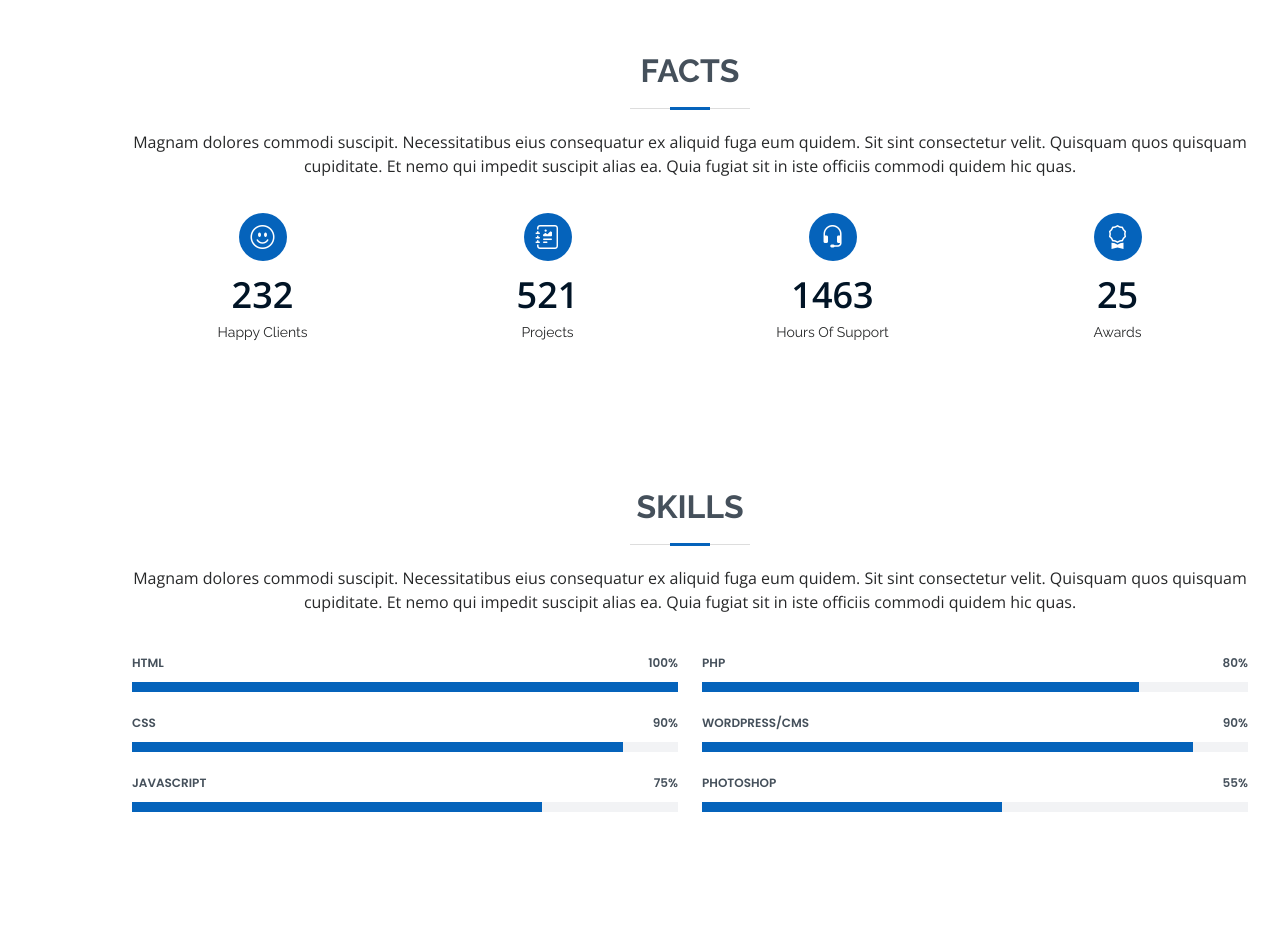
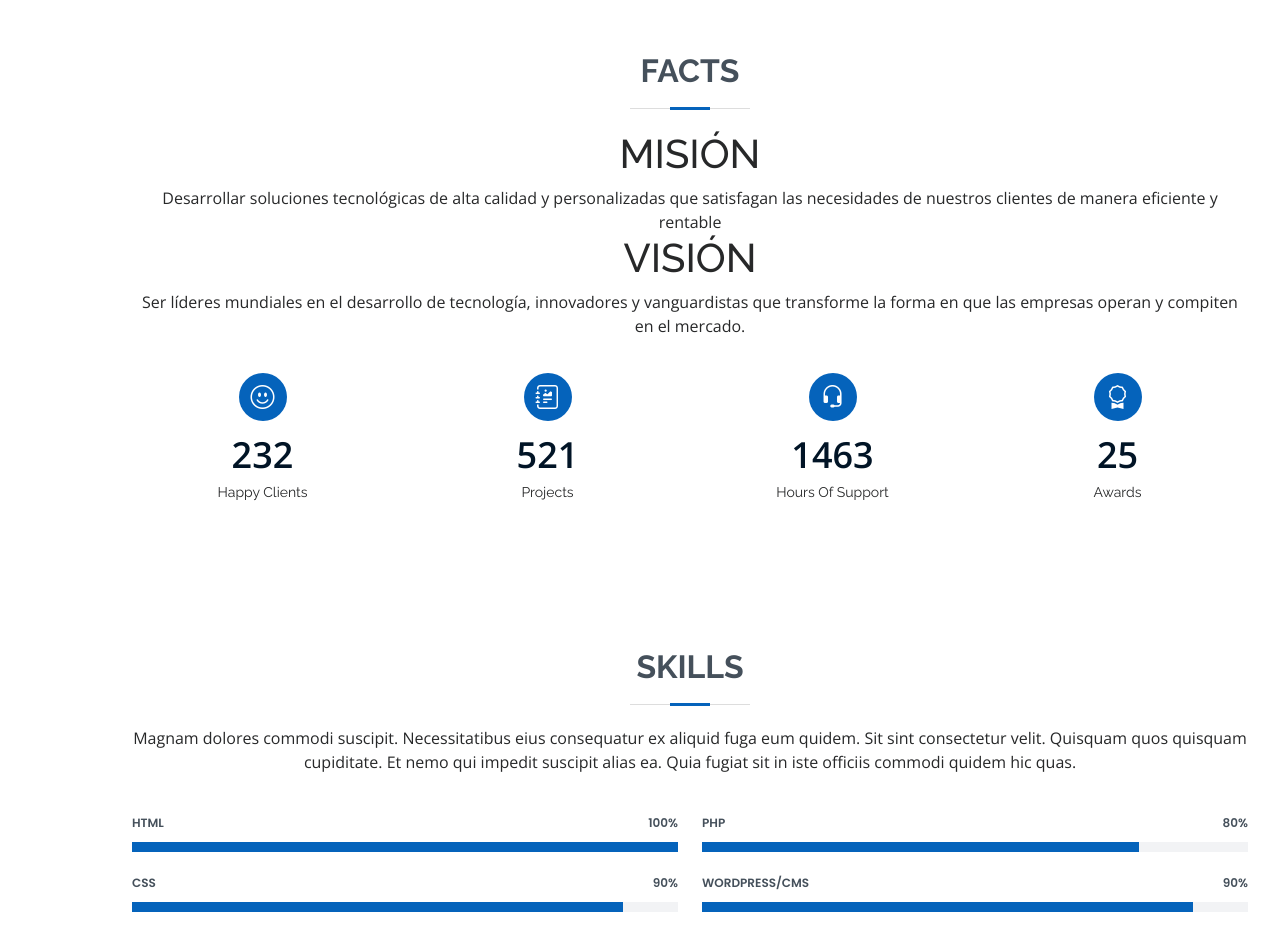
Before and after one commit to jnnavarro0/Portafolio, a plain HTML site: page MyResume/index.html in a window 1280 px wide. Shown: the part 1460-2390 px from the top of the page. Drawn offline with nearby package versions, Linux system fonts and the light colour scheme.

Commit message:
Update index.html

```diff
--- a/MyResume/index.html
+++ b/MyResume/index.html
@@ -125,7 +125,11 @@
 
         <div class="section-title">
           <h2>Facts</h2>
-          <p>Magnam dolores commodi suscipit. Necessitatibus eius consequatur ex aliquid fuga eum quidem. Sit sint consectetur velit. Quisquam quos quisquam cupiditate. Et nemo qui impedit suscipit alias ea. Quia fugiat sit in iste officiis commodi quidem hic quas.</p>
+          <h1>MISIÓN</h1>
+          <p>Desarrollar soluciones tecnológicas de alta calidad y personalizadas que satisfagan las necesidades de nuestros clientes de manera eficiente y rentable </p>
+          <h1>VISIÓN</h1>
+          <p>Ser líderes mundiales en el desarrollo de tecnología, innovadores y vanguardistas que transforme la forma en que las empresas operan y compiten en el mercado.</p>
+
         </div>
 
         <div class="row">
```
